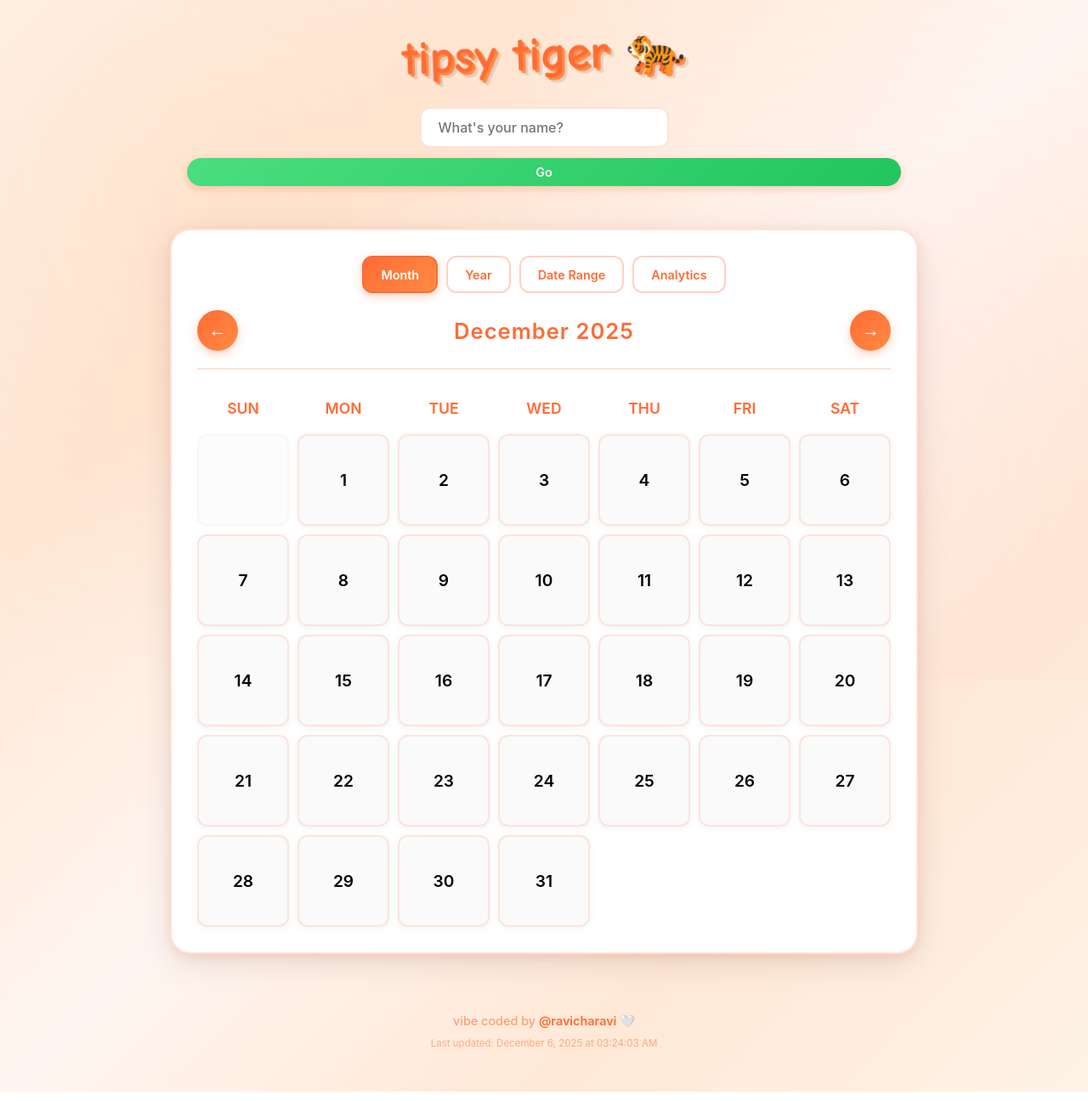
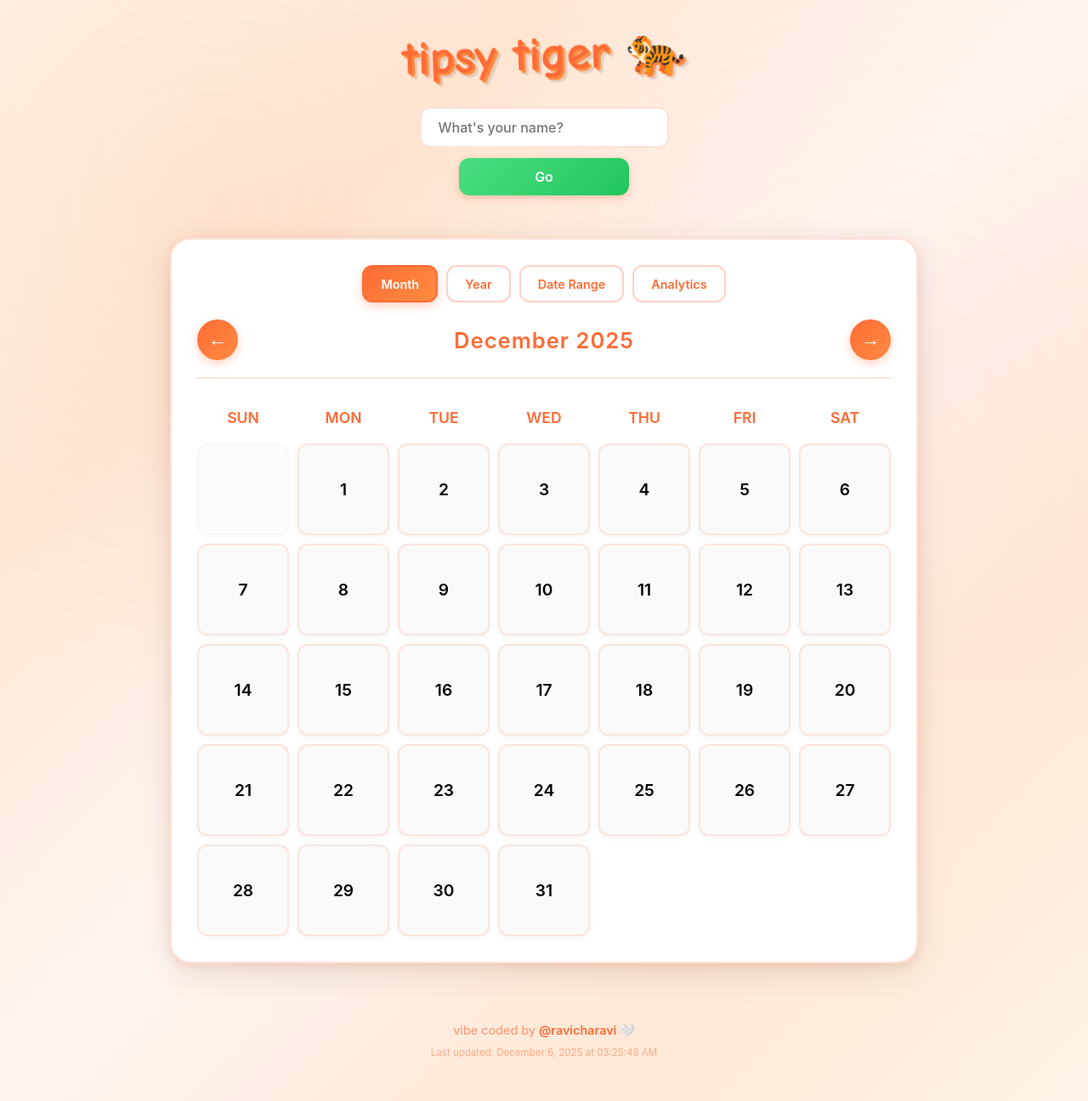
Before and after one commit to ravicharavi/tipsytiger, a plain HTML site: page index.html in a window 1280 px wide. Shown: the whole page at 85% size. Drawn offline with Linux system fonts and the light colour scheme.

Commit message:
Make Go button same width as name input

```diff
--- a/script.js
+++ b/script.js
@@ -641,7 +641,7 @@ function showWelcomeMessage() {
 
 // Get deployment info
 // This timestamp is automatically updated on each commit via git pre-commit hook
-const DEPLOYMENT_TIMESTAMP = new Date('2025-12-05T22:24:03-05:00'); // Auto-updated on commit
+const DEPLOYMENT_TIMESTAMP = new Date('2025-12-05T22:25:48-05:00'); // Auto-updated on commit
 
 function updateDeploymentInfo() {
     const deploymentInfo = document.getElementById('deploymentInfo');
--- a/styles.css
+++ b/styles.css
@@ -612,14 +612,15 @@ header {
 }
 
 .btn-go {
-    padding: 8px 24px;
-    font-size: 0.9em;
-    width: auto;
-    min-width: 80px;
-    border-radius: 20px;
+    padding: 12px 20px;
+    font-size: 1em;
+    width: 100%;
+    max-width: 200px;
+    border-radius: 12px;
     background: linear-gradient(135deg, #FF6B35 0%, #FF8C42 100%);
     color: white;
     box-shadow: 0 3px 10px rgba(255, 107, 53, 0.3);
+    box-sizing: border-box;
 }
 
 .btn-go:hover {
```
